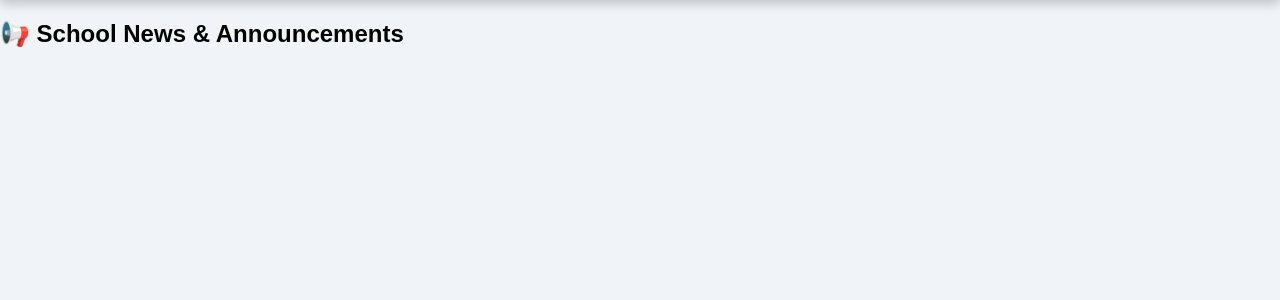
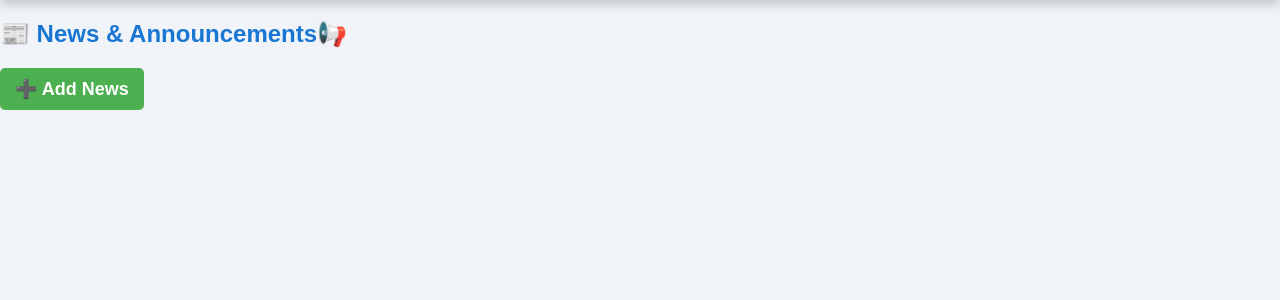
Before and after one commit to nanatoto-droid/admin2, a Django app: template school/templates/news_list.html in a window 1280 px wide. Shown: the part 81-381 px from the top of the page. Run offline with Django 3.2, Linux system fonts and the light colour scheme; the template is opened without the code that fills it, so the values that code supplies are empty.

Commit message:
initial commit

```diff
--- a/school/admin.py
+++ b/school/admin.py
@@ -1,10 +1,8 @@
 
 from django.contrib import admin
-from .models import SchoolImage, Student
+from .models import SchoolImage, Student,News
 from .views import news_list
 
 admin.site.register(SchoolImage)
 admin.site.register(Student)
-# admin.site.register(news_list(news_list))
-
-# Register your models here.
+admin.site.register(News)
--- a/school/static/css/style.css
+++ b/school/static/css/style.css
@@ -232,3 +232,33 @@ input:focus {
 .gallery-item img:hover {
     transform: scale(1.05);
 }
+h2 {
+    color: #1976D2;
+}
+
+button {
+    background-color: #1976D2;
+    color: white;
+    border: none;
+    padding: 10px 15px;
+    cursor: pointer;
+    border-radius: 5px;
+    transition: background 0.3s;
+}
+
+button:hover {
+    background-color: #1565C0;
+}
+
+a.button {
+    display: inline-block;
+    background-color: #4CAF50;
+    color: white;
+    padding: 10px 15px;
+    border-radius: 5px;
+    text-decoration: none;
+}
+
+a.button:hover {
+    background-color: #388E3C;
+}
--- a/school/templates/home.html
+++ b/school/templates/home.html
@@ -14,7 +14,7 @@
             <br><br><br>
         </div>
         <div class="image">
-            <img src="{% static 'images/bannar.jpeg' %}" alt="School Campus" width="900" height="500">
+            <img src="{% static 'images/pexels-anntarazevich-5598288.jpg' %}" alt="School Campus" width="920" height="300">
         </div>
     </div>
 </div>
--- a/school/templates/news_list.html
+++ b/school/templates/news_list.html
@@ -1,12 +1,23 @@
+
 {% extends 'base.html' %}
+{% block title %}News & Announcements{% endblock %}
 {% block content %}
-<h2>📢 School News & Announcements</h2>
-{% for item in news %}
-    <div class="news-item">
-        <h3>{{ item.title }}</h3>
-        <p>{{ item.content }}</p>
-        <small>📅 {{ item.date_posted }}</small>
-    </div>
+<h2>📰 News & Announcements📢</h2>
 
-{% endfor %}
+<a href="{% url 'add_news' %}" class="button">➕ Add News</a>
+
+<ul>
+    {% for article in news %}
+        <li>
+            <h3>{{ article.title }}</h3>
+            <p>{{ article.content }}</p>
+            <p><small>Posted on: {{ article.date_posted }}</small></p>
+            <a href="{% url 'edit_news' article.id %}">✏ Edit</a>
+            <form action="{% url 'delete_news' article.id %}" method="post" style="display:inline;">
+                {% csrf_token %}
+                <button type="submit" onclick="return confirm('Are you sure?')">❌ Delete</button>
+            </form>
+        </li>
+    {% endfor %}
+</ul>
 {% endblock %}
--- a/school/urls.py
+++ b/school/urls.py
@@ -13,6 +13,10 @@ urlpatterns = [
     path('news/', views.news_list, name='news_list'),
     path('dashboard/', views.dashboard, name='dashboard'),
     path('student/<int:student_id>/', views.student_detail, name='student_detail'),
+    path('news/', views.news_list, name='news_list'),
+    path('news/add/', views.add_news, name='add_news'),
+    path('news/edit/<int:news_id>/', views.edit_news, name='edit_news'),
+    path('news/delete/<int:news_id>/', views.delete_news, name='delete_news'),
 
 
 ]
```
Also changed, not shown: school/forms.py (+6 -1 lines), school/models.py (+9 -7 lines), school/templates/news_confirm_delete.html (added, +10 -0 lines), school/templates/news_form.html (added, +11 -0 lines), school/views.py (+29 -1 lines), db.sqlite3, school/migrations/0004_delete_testimonial.py (added), school/static/images/pexels-anntarazevich-5598288.jpg (added), school/templates/base.html (line endings or trailing spaces).
